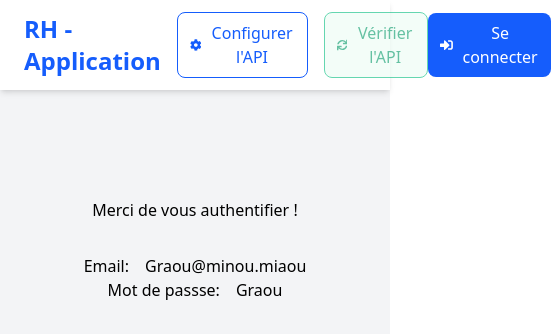
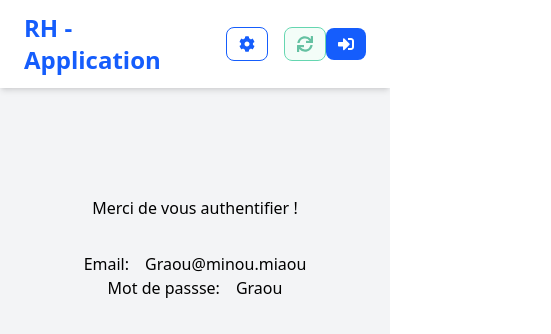
Before and after one commit to TristanYNOV/appRH, a React (Vite) app in the folder rh-app/: page / in a window 390 px wide. Shown: the top 334 px of the page, 551 px wide, since content can reach past the window. Built offline with nearby package versions, Linux system fonts and the light colour scheme.

Commit message:
fix mobile version

```diff
--- a/rh-app/src/components/layout/TopBar.tsx
+++ b/rh-app/src/components/layout/TopBar.tsx
@@ -31,7 +31,7 @@ const TopBar: React.FC<TopBarProps> = ({
                 className="flex items-center gap-2 px-3 py-2 rounded-lg border border-blue-600 text-blue-600 hover:bg-blue-50 transition"
             >
                 <FaCog />
-                <span>Configurer l&apos;API</span>
+                <span className="hidden sm:block">Configurer l&apos;API</span>
             </button>
             <button
                 type="button"
@@ -46,7 +46,7 @@ const TopBar: React.FC<TopBarProps> = ({
                 }`}
             >
                 <FaSync className={isReconnecting ? "animate-spin" : ""} />
-                <span>{hasApiIssue ? "Reconnexion API" : "Vérifier l'API"}</span>
+                <span className="hidden sm:block">{hasApiIssue ? "Reconnexion API" : "Vérifier l'API"}</span>
             </button>
         </div>
 
@@ -57,7 +57,7 @@ const TopBar: React.FC<TopBarProps> = ({
                     className="flex items-center gap-2 bg-blue-600 text-white px-3 py-2 rounded-lg hover:bg-blue-700 transition"
                 >
                     <FaSignInAlt />
-                    Se connecter
+                    <span className="hidden sm:block">Se connecter</span>
                 </button>
             ) : (
                 <button
@@ -65,7 +65,7 @@ const TopBar: React.FC<TopBarProps> = ({
                     className="flex items-center gap-2 bg-red-500 text-white px-3 py-2 rounded-lg hover:bg-red-600 transition"
                 >
                     <FaSignOutAlt />
-                    Se déconnecter
+                    <span className="hidden sm:block">Se déconnecter</span>
                 </button>
             )}
         </div>
```
